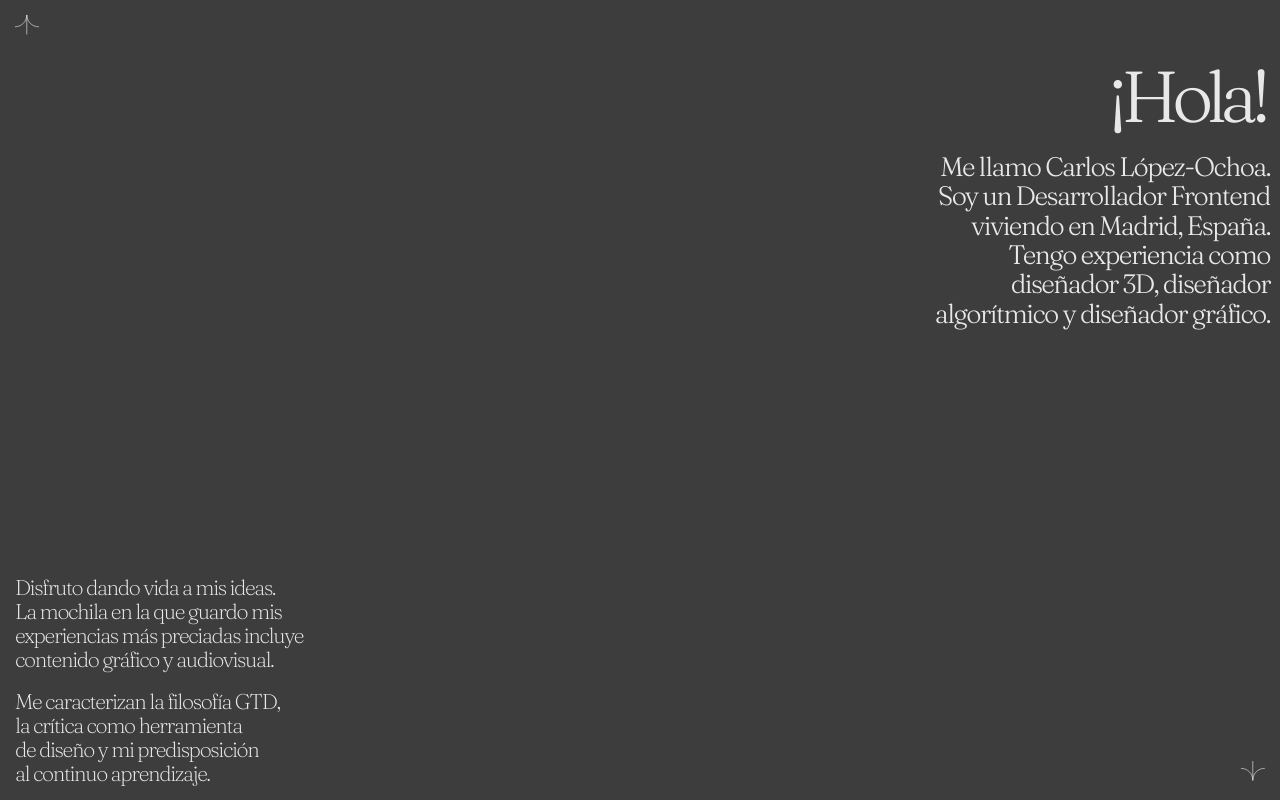
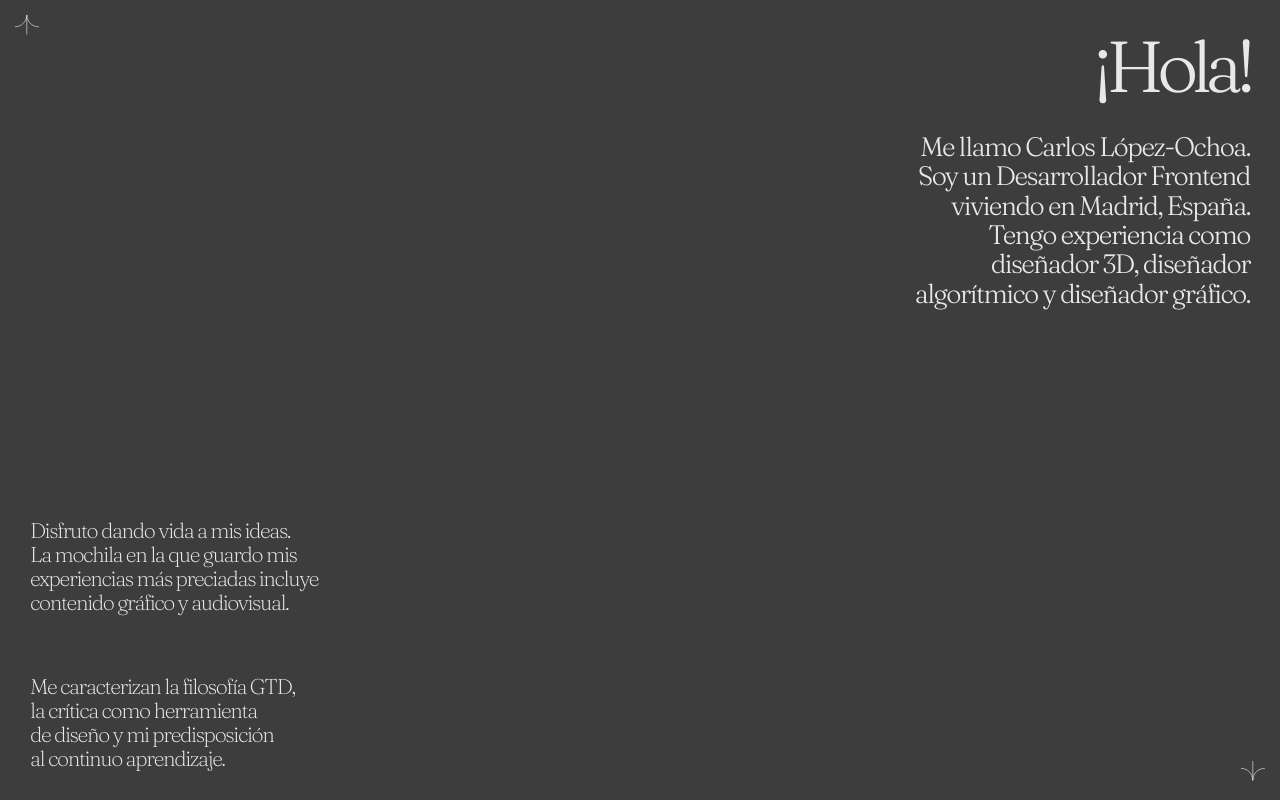
Before and after one commit to clopezochoa/portfolio, a Next.js app: page /about-me in a window 1280 px wide. Built offline with nearby package versions, Linux system fonts and the light colour scheme; a web font is replaced by a local one.

Commit message:
css animation and positionings

```diff
--- a/src/styles/icon.css
+++ b/src/styles/icon.css
@@ -13,16 +13,16 @@
 }
 
 .top{
-  top: 15px;
+  top: 0px;
 }
 .left{
-  left: 15px;
+  left: 0px;
 }
 .bottom{
-  bottom: 15px;
+  bottom: 0px;
 }
 .right{
-  right: 15px;
+  right: 0px;
 }
 
 .contact-icon{
@@ -34,4 +34,12 @@
   z-index: 10;
   display: flex;
   align-items: center;
+  margin: 15px;
 }
+
+.arrow-deck {
+  display: grid;
+  height: 100%;
+  width: min-content;
+  align-content: space-between;
+}
--- a/src/styles/text.css
+++ b/src/styles/text.css
@@ -27,7 +27,6 @@
 .landing-container {
   height: 100%;
   width: 100%;
-  position: absolute;
   display: grid;
   align-content: space-between;
   justify-content: end;
@@ -64,10 +63,9 @@
   line-height: 54pt;
   letter-spacing: -7px;
   float: inline-end;
-  margin-top: 5px;
-  margin-right: 15px;
   font-weight: 300;
-  margin-top: 60px;
+  margin: 30px;
+  margin-bottom: 15px;
 }
 .about-me-p1{
   text-align: end;
@@ -75,10 +73,9 @@
   line-height: 22pt;
   letter-spacing: -1.5px;
   float: inline-end;
-  margin-top: 5px;
-  margin-right: 10px;
   font-weight: 300;
-  margin-top: 20px;
+  margin: 30px;
+  margin-top: 15px;
 
 
 }
@@ -88,15 +85,13 @@
   line-height: 18pt;
   letter-spacing: -1pt;
   float: inline-start;
-  margin-top: 5px;
   font-weight: 200;
-  margin-top: 18px;
+  margin: 30px;
 }
 
 .story-cover{
-  justify-content: space-evenly;
+  justify-content: space-between;
   display: flex;
-  margin: 30px;
 }
 
 
@@ -174,14 +169,21 @@
     right: 0px;
     bottom: 0px;
   }
+  .about-me-heading{
+    margin: 10px;
+    margin-bottom: 5px;
+  }
   .about-me-p1{
     font-size: 18pt;
     line-height: 20pt;
+    margin: 10px;
+    margin-top: 5px;
   }
   .about-me-p2{
     font-size: 14pt;
     line-height: 16pt;
     letter-spacing: 0pt;
+    margin: 10px;
   }
   .story-title-main{
     font-size: 24pt;
```
Also changed, not shown: src/styles/utils.css (+23 -1 lines), src/styles/window.css (added).
